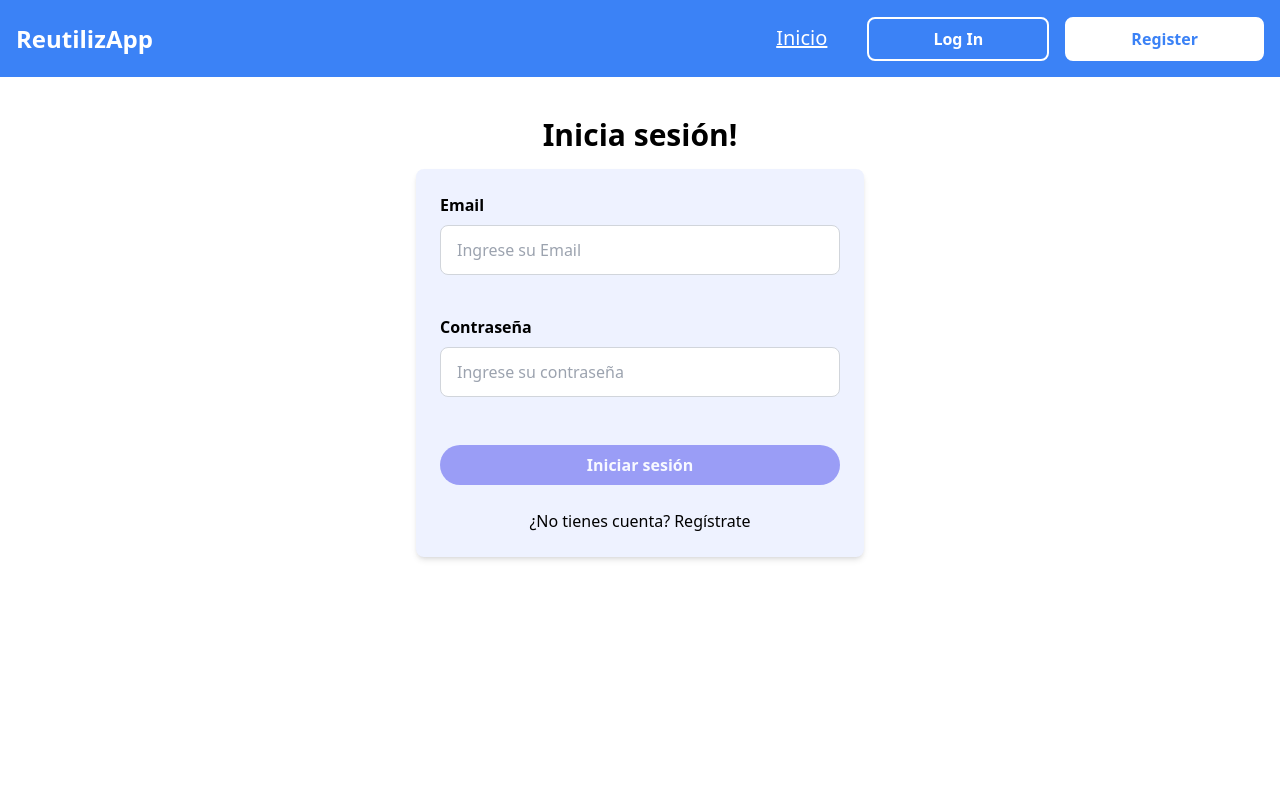
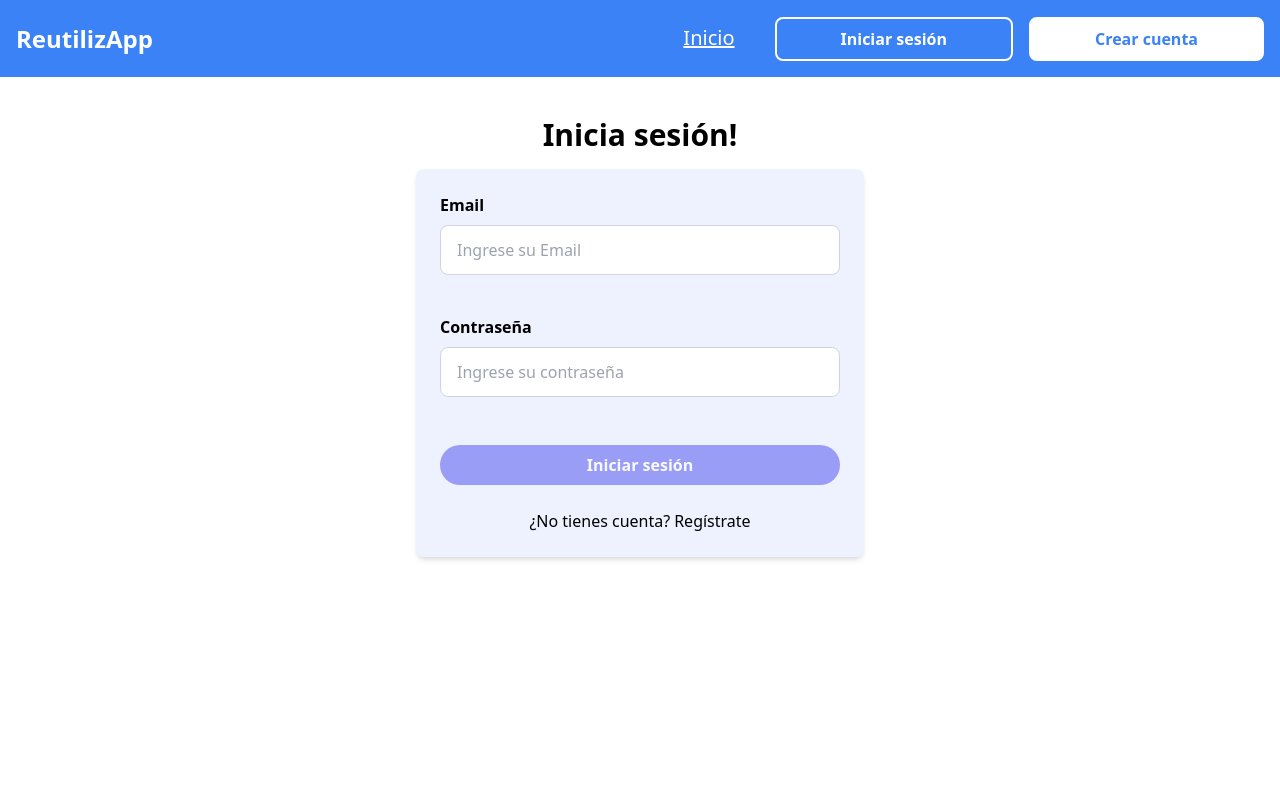
Before and after one commit to No-Country/s11-02-m-node-react, a Next.js app in the folder front/: page /LoginPage in a window 1280 px wide. Shown: the top 800 px of the page. Built offline with nearby package versions, Linux system fonts and the light colour scheme.

Commit message:
correcciones en botones header

```diff
--- a/front/app/components/Navbar/HamburgerMenu.jsx
+++ b/front/app/components/Navbar/HamburgerMenu.jsx
@@ -28,14 +28,14 @@ const HamburgerMenu = () => {
                               </li>
                               <li className="mb-2">
                                    <Link href="/LoginPage" onClick={toggleMenu}>
-                                        Login
+                                        Iniciar sesión
                                    </Link>
                               </li>
                               <li>
                                    <Link
                                         href="/RegisterPage"
                                         onClick={toggleMenu}>
-                                        Register
+                                        Crear cuenta
                                    </Link>
                               </li>
                          </ul>
--- a/front/app/components/Navbar/Index.jsx
+++ b/front/app/components/Navbar/Index.jsx
@@ -31,12 +31,12 @@ const Navbar = () => {
                          <button
                               className="hidden md:inline border-2 border-white text-white font-bold px-16 py-2 rounded-lg transition duration-300 hover:bg-blue-500 hover:font-black mb-4 sm:mb-0 mr-4"
                               onClick={handleLogIn}>
-                              Log In
+                              Iniciar sesión
                          </button>
                          <button
                               className="hidden md:inline border-2 border-white bg-white text-blue-500 font-bold px-16 py-2 rounded-lg hover:bg-blue-700 hover:text-white"
                               onClick={handleRegister}>
-                              Register
+                              Crear cuenta
                          </button>
                     </div>
                </div>
```
